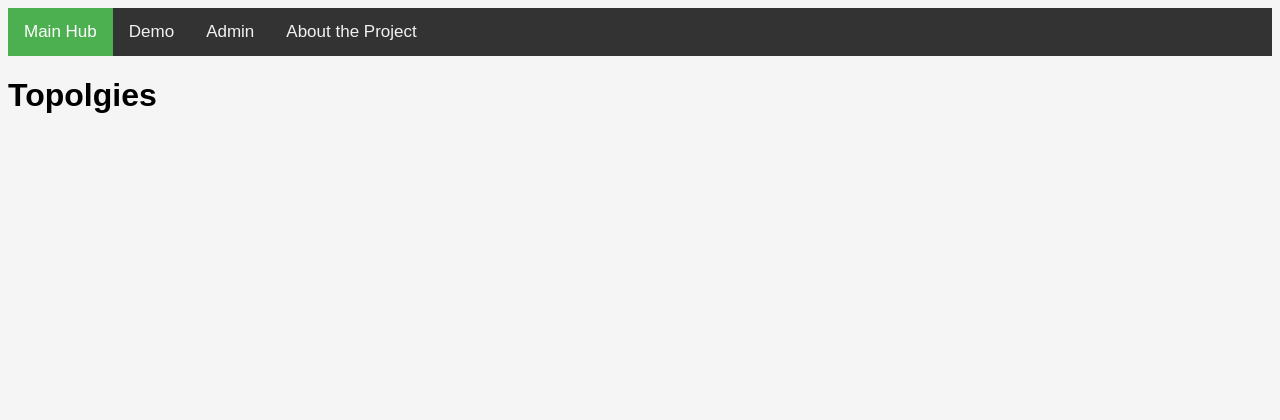
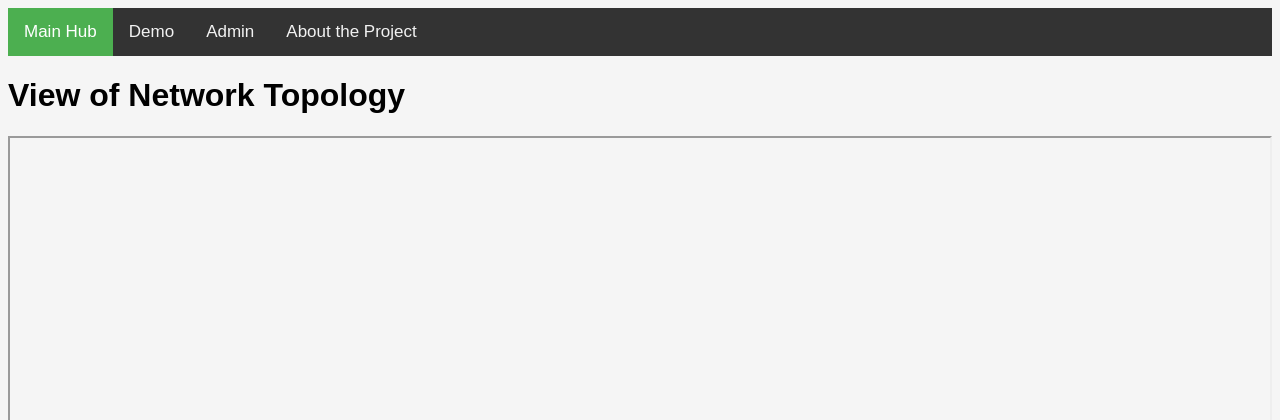
Before and after one commit to aalmeida9/ZT-BC-lab, a Flask app: template project/frontend/templates/topo.html in a window 1280 px wide. Shown: the top 420 px of the page. Run offline with Flask 2, Linux system fonts and the light colour scheme; the template is opened without the code that fills it, so the values that code supplies are empty.

Commit message:
topology changes

```diff
--- a/project/frontend/templates/topo.html
+++ b/project/frontend/templates/topo.html
@@ -20,8 +20,9 @@
         <a href="about.html">About the Project</a>
     </div>
 
-    <h1>Topolgies</h1>
-
+    <h1>View of Network Topology</h1>
+	<iframe src="{{ network_image }}" width="100%" height="500px" align="center">
+	</iframe>
 </body>
 
 </html>
--- a/project/frontend/views.py
+++ b/project/frontend/views.py
@@ -1,5 +1,6 @@
 import requests
 import json
+import os
 from hashlib import sha256
 
 from flask import Blueprint, render_template, redirect, request
@@ -62,7 +63,8 @@ def about():
 @app.route("/topo")
 @app.route("/topo.html")
 def topo():
-    return render_template('topo.html')
+    network_topology = os.path.join(os.path.join('static'), 'topology.png')
+    return render_template('topo.html', network_image = network_topology)
 
 # Get IP from hosts, potentially add a GET method for sending IPs to Ryu or BC
 @app.route("/getHost", methods=['POST'])
```
Also changed, not shown: project/frontend/static/topology.png (added).
